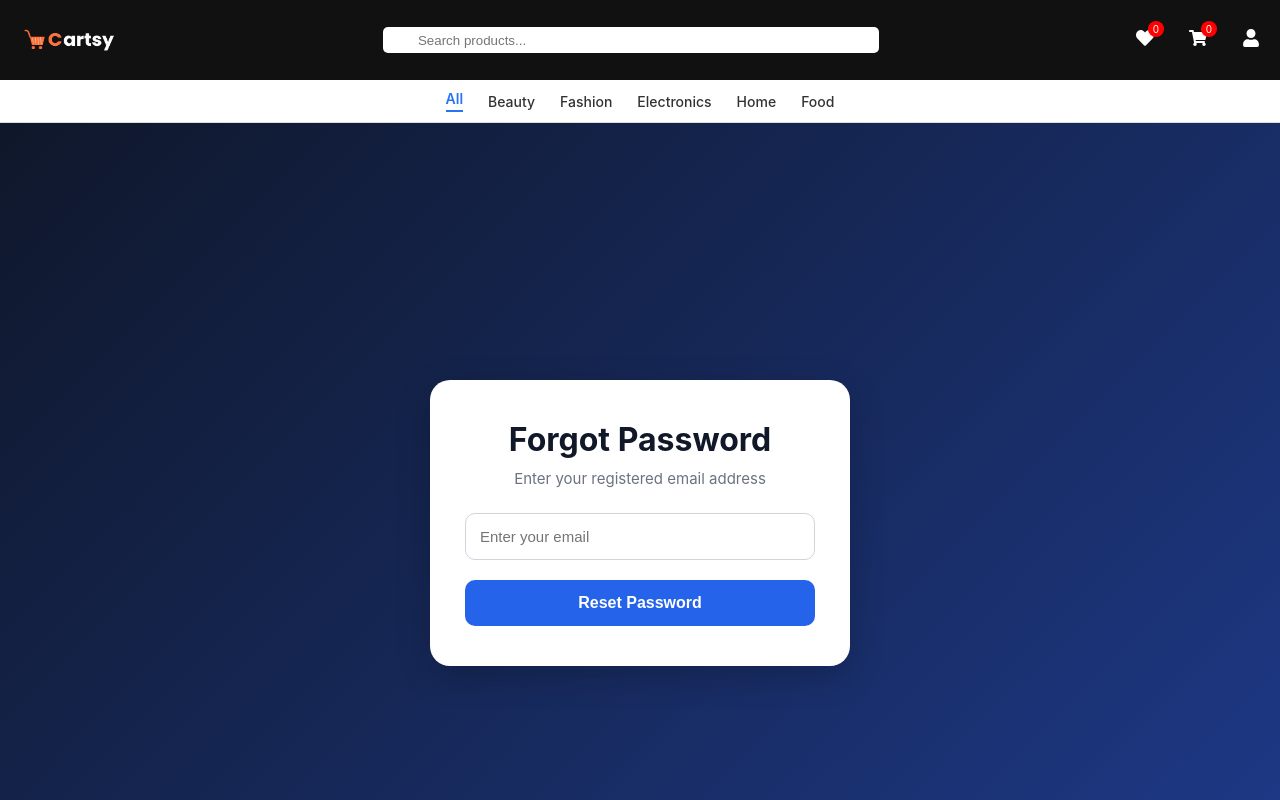
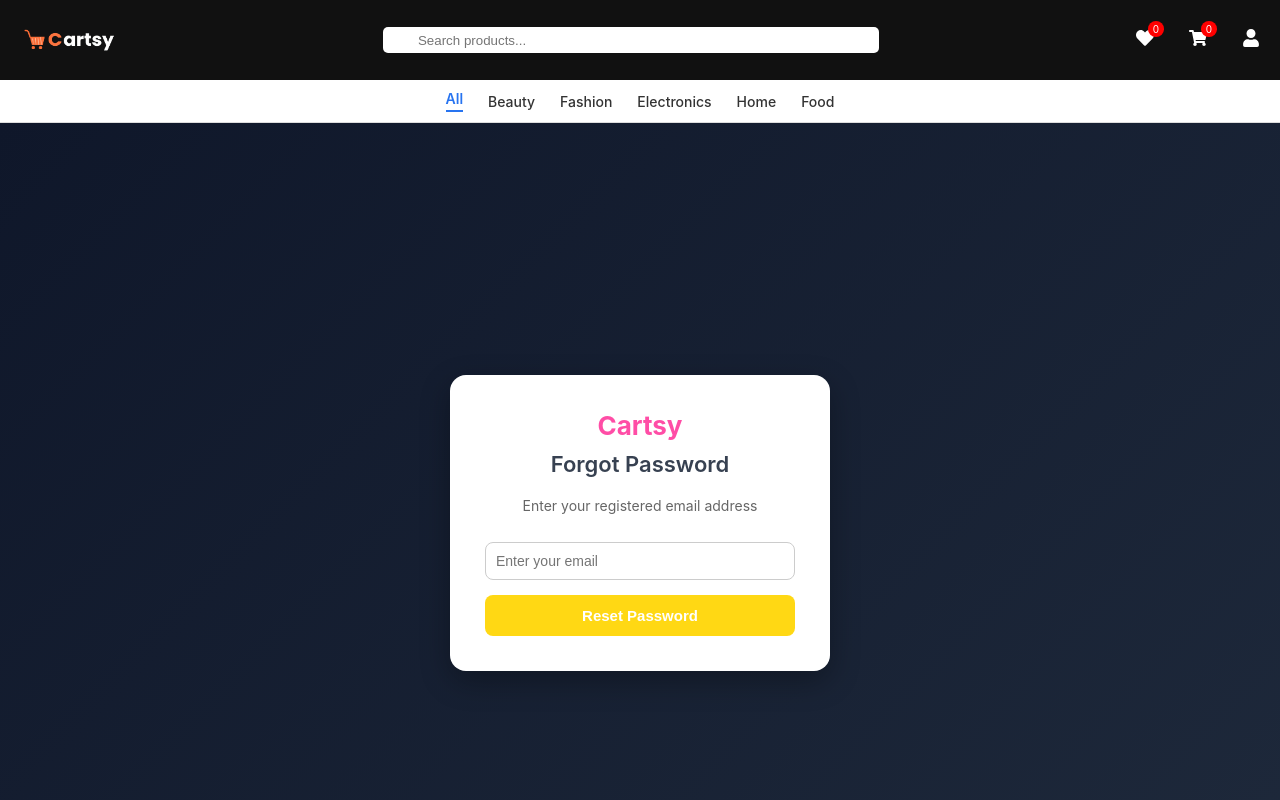
Before and after one commit to 989SHRUTISHARMA/Cartsy-, a React (Vite) app: page /forgot-password in a window 1280 px wide. Shown: the top 800 px of the page. Built offline with nearby package versions, Linux system fonts and the light colour scheme; no server answers.

Commit message:
update changes

```diff
--- a/src/App.css
+++ b/src/App.css
@@ -2998,69 +2998,26 @@ body {
   text-decoration: underline;
 }
 
-/* ================= FORGOT PASSWORD ================= */
-
-.forgot-container {
-  min-height: 100vh;
-  display: flex;
-  justify-content: center;
-  align-items: center;
-  background: linear-gradient(135deg, #0f172a, #1e3a8a);
-  padding: 20px;
-}
-
-.forgot-card {
-  width: 100%;
-  max-width: 420px;
-  background: #ffffff;
-  padding: 40px 35px;
-  border-radius: 20px;
-  box-shadow: 0 10px 35px rgba(0, 0, 0, 0.2);
+.forgot-subtext {
+  color: #666;
+  font-size: 14px;
+  margin-bottom: 20px;
   text-align: center;
-}
-
-.forgot-card h2 {
-  font-size: 32px;
-  margin-bottom: 10px;
-  color: #111827;
-}
-
-.forgot-card p {
-  color: #6b7280;
-  margin-bottom: 25px;
-  font-size: 15px;
-}
-
-.forgot-card input {
-  width: 100%;
-  padding: 14px;
-  border: 1px solid #d1d5db;
-  border-radius: 10px;
-  font-size: 15px;
-  outline: none;
-  margin-bottom: 20px;
-  transition: 0.3s;
-}
-
-.forgot-card input:focus {
-  border-color: #2563eb;
-  box-shadow: 0 0 0 4px rgba(37, 99, 235, 0.15);
 }
 
 .reset-btn {
   width: 100%;
-  padding: 14px;
-  border: none;
-  border-radius: 10px;
-  background: #2563eb;
+  padding: 12px;
+  background: #2874f0;
   color: white;
-  font-size: 16px;
+  border: none;
+  border-radius: 6px;
+  font-size: 15px;
   font-weight: 600;
   cursor: pointer;
   transition: 0.3s;
 }
 
 .reset-btn:hover {
-  background: #1d4ed8;
-  transform: translateY(-2px);
-}
+  background: #0f5bd3;
+}
--- a/src/components/Forgot Password page.jsx
+++ b/src/components/Forgot Password page.jsx
@@ -18,13 +18,15 @@ export default function ForgotPassword() {
 
   return (
 
-    <div className="forgot-container">
+    <div className="login-container">
 
-      <div className="forgot-card">
+      <div className="login-card">
 
-        <h2>Forgot Password</h2>
+        <h2 className="logo">Cartsy</h2>
 
-        <p>
+        <h3>Forgot Password</h3>
+
+        <p className="forgot-subtext">
           Enter your registered email address
         </p>
 
```
